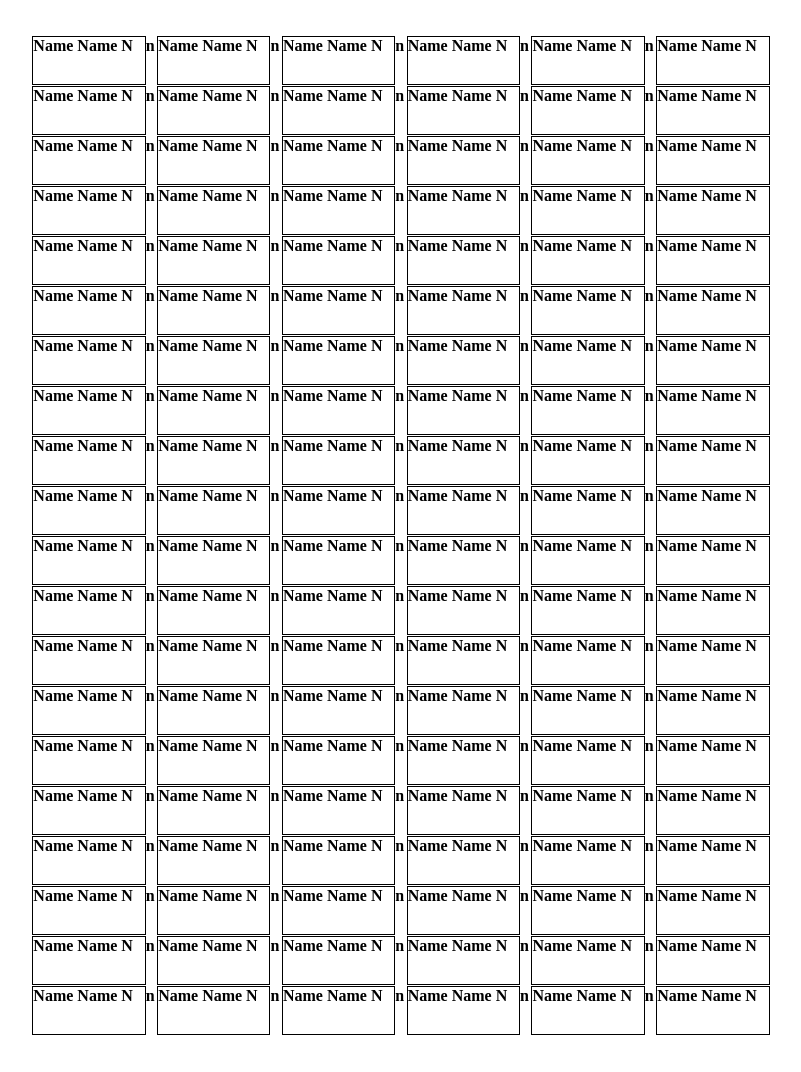
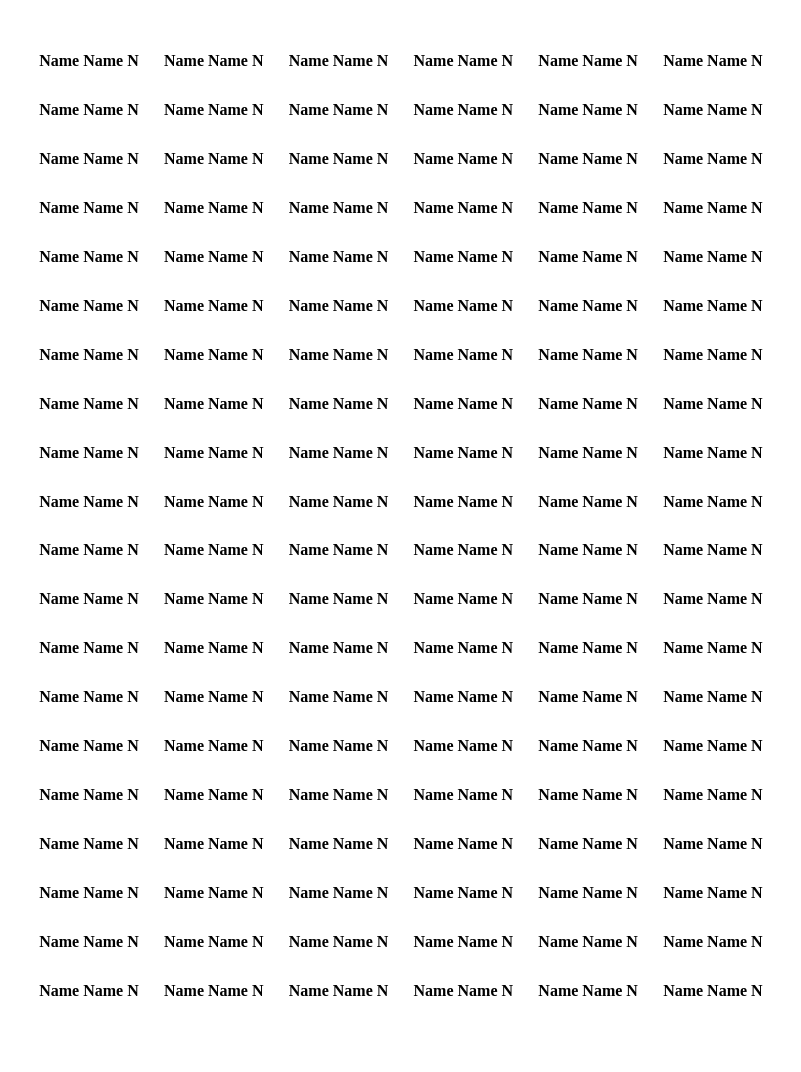
Before and after one commit to AvrahamYBock/labelTemplate, a PHP site: page /table.php in a window 1280 px wide. Shown: the whole page, without its empty margins (7-808 px from the left). After the commit the page ends 996 px from the top, so only its background shows below. Run offline with PHP 8.4, Linux system fonts and the light colour scheme.

Commit message:
changed back to table

```diff
--- a/supiritiv/table.php
+++ b/supiritiv/table.php
@@ -28,19 +28,23 @@
 			margin: .38in .41in;
 	}
 
-	div.textDiv{
-		display: inline-block;
+	td.textTd{
 		height: 0.51in;
 		width: 1.18in;
-		border: solid black 1px
 	}
 
-	div.gutterDiv{
+	td.gutterTd{
 
-		display: inline-block;
 		height: 0.51in;
 		width: .12in;
 	}
+	table{
+		border-collapse: collapse;
+		text-align: center;
+	}
+
+	@media screen{
+
 
 
 	@page{
@@ -60,26 +64,28 @@
 </head>
 
 <body>
-	<div>
+	<table>
+		<tbody>
 			<?php
 
 				for($i=0; $i < 20; $i++){
-
+				echo "<tr>";
 					for($j=0; $j<6; $j++){
 
-					echo "<div class='textDiv'>
+						echo "<td class='textTd'>
 								Name Name N
-						</div>";
+							</td>";
 
 						if($j<5){
-						echo "<div class='gutterDiv'>n</div>";
+							echo "<td class='gutterTd'></td>";
 						}
 					}
-					echo "<br>";
+
 
 
 				}
 			?>
-	</div>
+		</tbody>
+	</table>
 
 </body>
```
Lines whose indentation alone changed are shown as unchanged.
